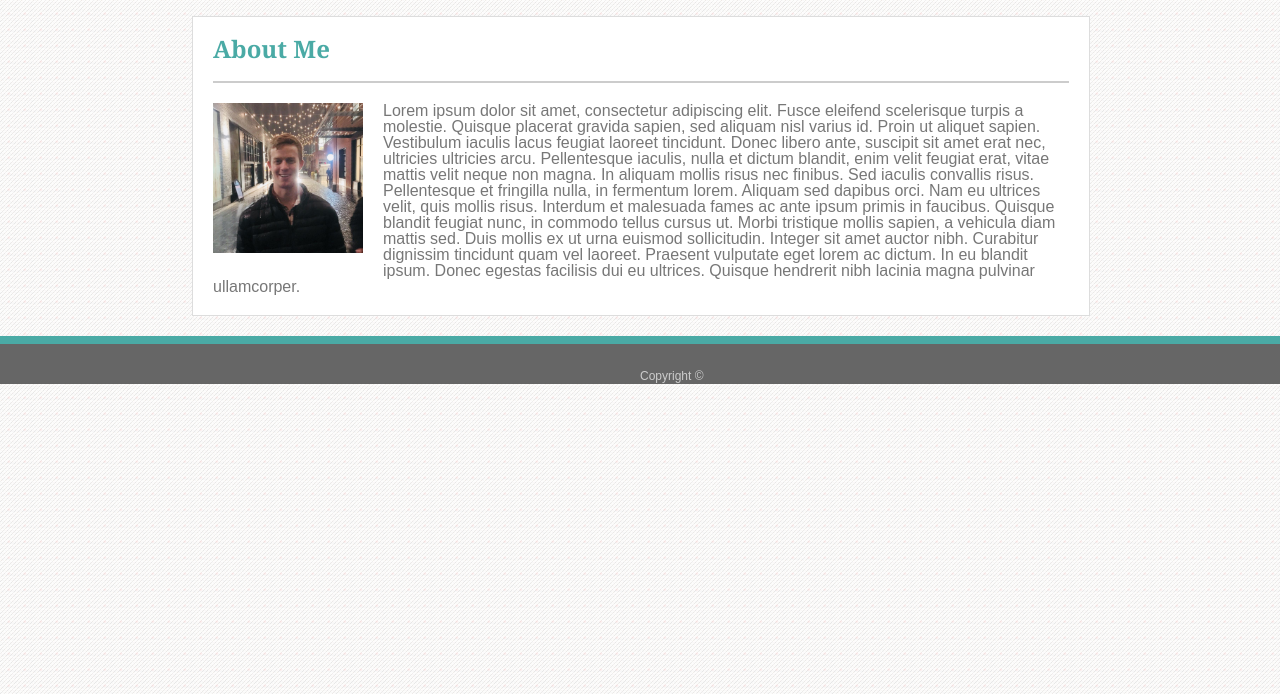
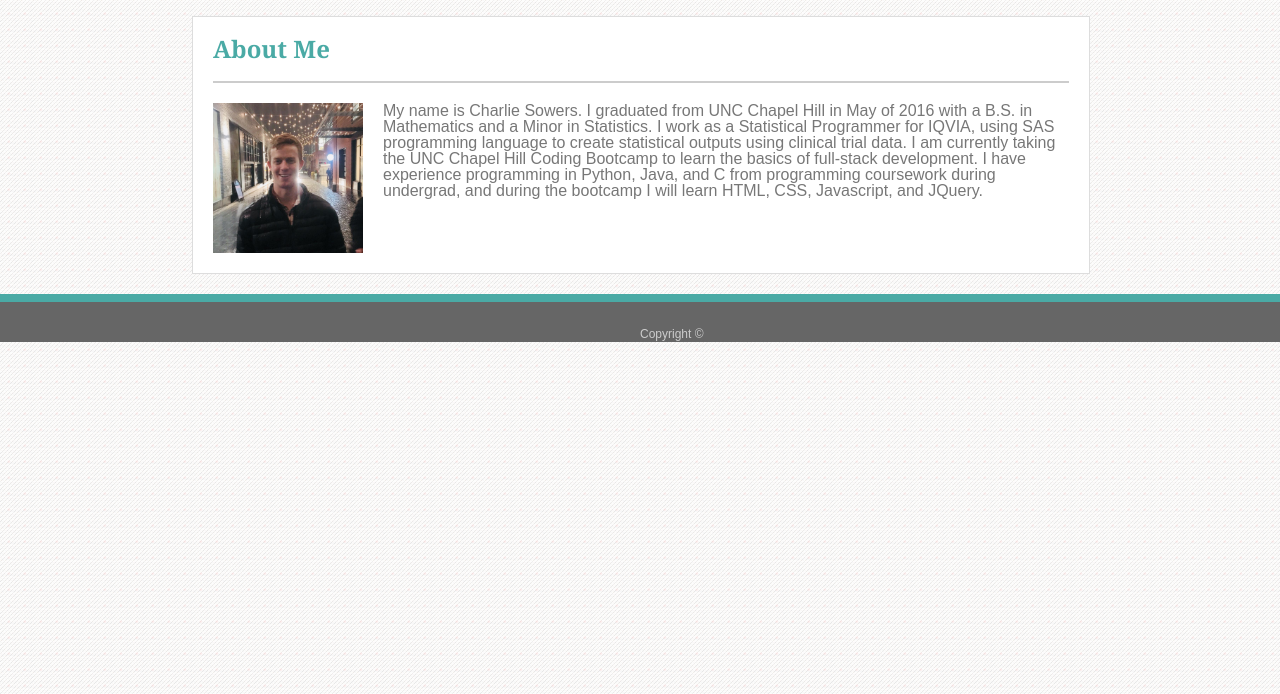
Before and after one commit to charliesowers/Basic-Portfolio, a plain HTML site: page index.html in a window 1280 px wide. Shown: the part 106-800 px from the top of the page. Drawn offline with Linux system fonts and the light colour scheme.

Commit message:
possibly final commit before turning in

```diff
--- a/index.html
+++ b/index.html
@@ -30,10 +30,9 @@
             <div class = "main-inner">
                 <img id = "index-image" src="./assets/images/Profile_Image.jpg" alt = "Image not Found">
 
+                My name is Charlie Sowers. I graduated from UNC Chapel Hill in May of 2016 with a B.S. in Mathematics and a Minor in Statistics. I work as a Statistical Programmer for IQVIA, using SAS programming language to create statistical outputs using clinical trial data.
 
-                Lorem ipsum dolor sit amet, consectetur adipiscing elit. Fusce eleifend scelerisque turpis a molestie. Quisque placerat gravida sapien, sed aliquam nisl varius id. Proin ut aliquet sapien. Vestibulum iaculis lacus feugiat laoreet tincidunt. Donec libero ante, suscipit sit amet erat nec, ultricies ultricies arcu. Pellentesque iaculis, nulla et dictum blandit, enim velit feugiat erat, vitae mattis velit neque non magna. In aliquam mollis risus nec finibus. Sed iaculis convallis risus. Pellentesque et fringilla nulla, in fermentum lorem.
-
-                Aliquam sed dapibus orci. Nam eu ultrices velit, quis mollis risus. Interdum et malesuada fames ac ante ipsum primis in faucibus. Quisque blandit feugiat nunc, in commodo tellus cursus ut. Morbi tristique mollis sapien, a vehicula diam mattis sed. Duis mollis ex ut urna euismod sollicitudin. Integer sit amet auctor nibh. Curabitur dignissim tincidunt quam vel laoreet. Praesent vulputate eget lorem ac dictum. In eu blandit ipsum. Donec egestas facilisis dui eu ultrices. Quisque hendrerit nibh lacinia magna pulvinar ullamcorper.
+                I am currently taking the UNC Chapel Hill Coding Bootcamp to learn the basics of full-stack development. I have experience programming in Python, Java, and C from programming coursework during undergrad, and during the bootcamp I will learn HTML, CSS, Javascript, and JQuery.
 
             </div>
 
```
